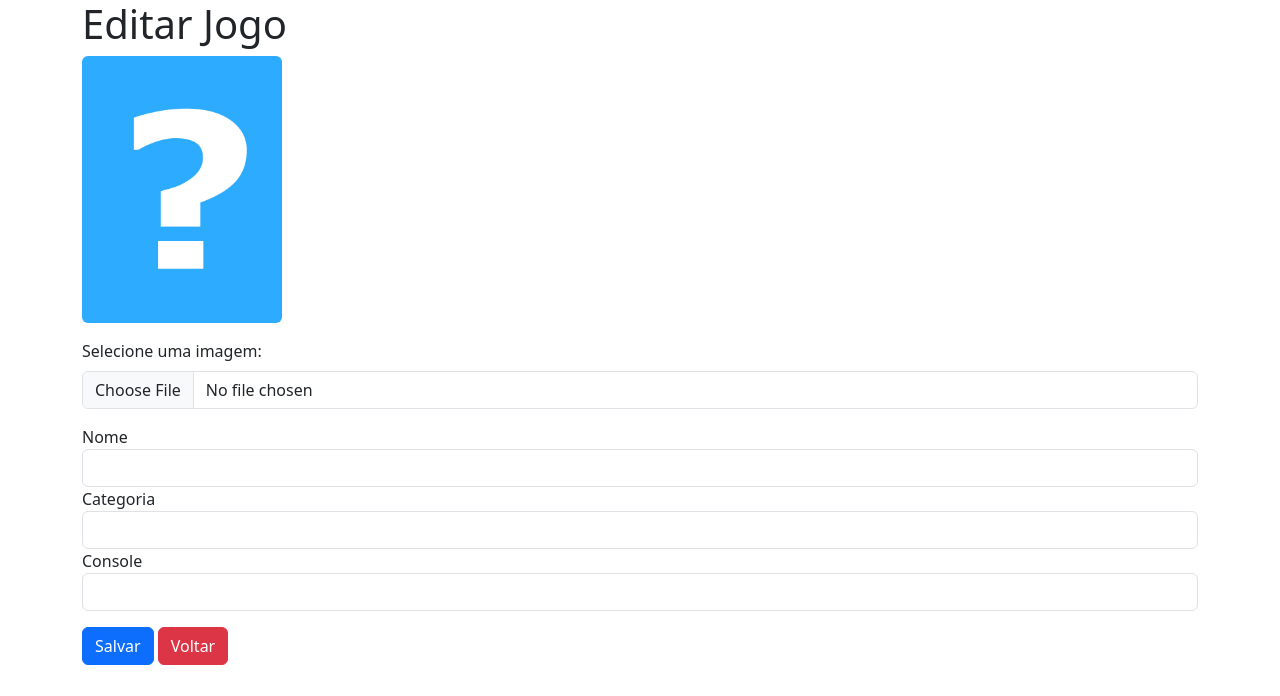
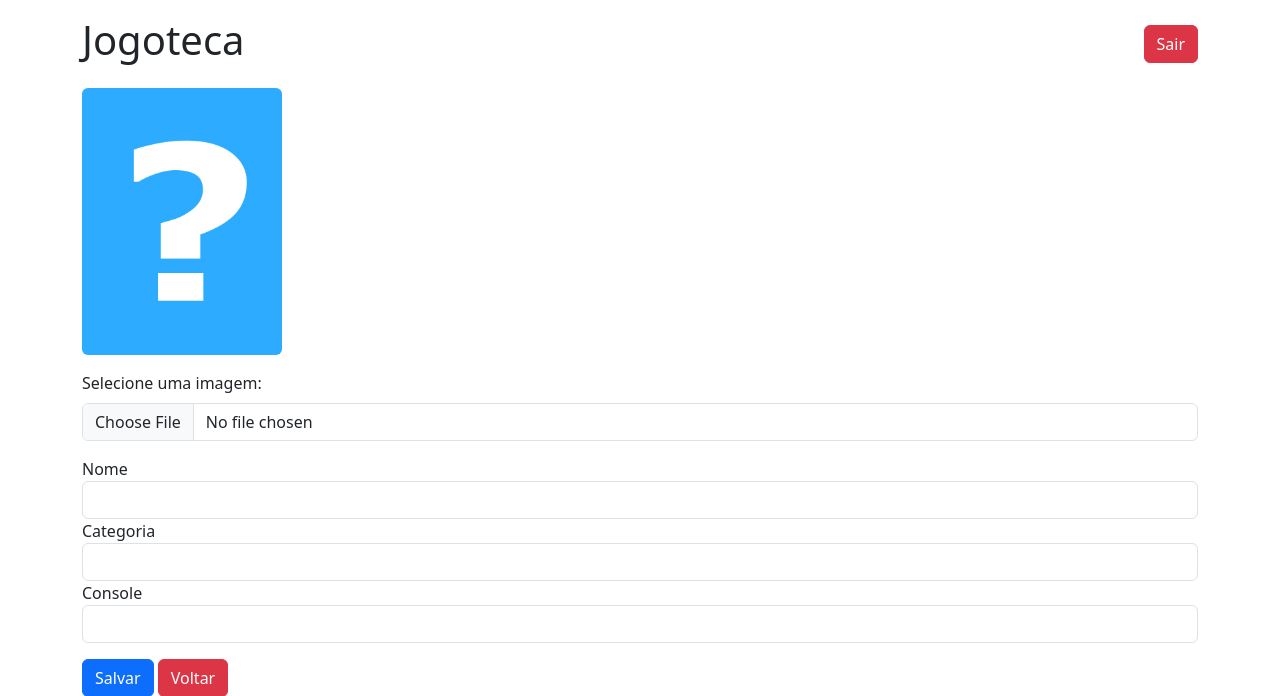
Before and after one commit to rogeriobgregorio/estudos-python, a Flask app: page /editar/1 in a window 1280 px wide. Shown: the top 696 px of the page. Run offline with Flask 3, Linux system fonts and the light colour scheme; the visitor is signed in with stand-in values (Sample User, id 1); data that the repository does not hold is empty; some libraries are stand-ins or nearby versions.

Commit message:
refactor: Refactor template.html

```diff
--- a/jogoteca/templates/template.html
+++ b/jogoteca/templates/template.html
@@ -11,17 +11,23 @@
   </head>
   <body>
     <div class="container">
+      <header class="d-flex justify-content-between align-items-center my-3">
+        <h1>Jogoteca</h1>
+        {% if session.get('usuario_logado') %}
+        <form action="{{ url_for('logout') }}" method="POST" style="margin: 0">
+          <button class="btn btn-danger" type="submit">Sair</button>
+        </form>
+        {% else %}
+        <a class="btn btn-primary" href="{{ url_for('login') }}">Login</a>
+        {% endif %}
+      </header>
       {% with messages = get_flashed_messages() %} {% if messages %}
       <ul id="messages" class="list-unstyled mt-3">
         {% for message in messages %}
         <li class="alert alert-success">{{ message }}</li>
         {% endfor %}
       </ul>
-      {% endif %} {% endwith %}
-      <div class="page-header">
-        <h1>{{ titulo }}</h1>
-      </div>
-      {% block conteudo %}{% endblock %}
+      {% endif %} {% endwith %} {% block conteudo %}{% endblock %}
     </div>
     <script src="{{ url_for('static', filename='js/bootstrap.bundle.min.js') }}"></script>
   </body>
```
